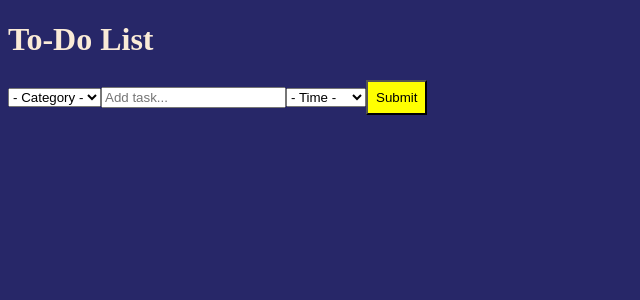
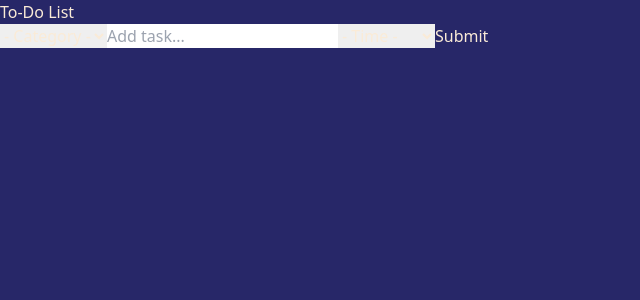
Before and after one commit to StevieBrooks/ReactTodoApp, a React (Create React App) app: page / in a window 1280 px wide. Shown: the top 300 px of the page, without its empty margins (0-640 px from the left). Built offline with nearby package versions, Linux system fonts and the light colour scheme.

Commit message:
add tailwindcss to project

```diff
--- a/package.json
+++ b/package.json
@@ -37,6 +37,7 @@
     ]
   },
   "devDependencies": {
-    "gh-pages": "^6.0.0"
+    "gh-pages": "^6.0.0",
+    "tailwindcss": "^3.3.3"
   }
 }
--- a/src/App.css
+++ b/src/App.css
@@ -1,3 +1,7 @@
+@tailwind base;
+@tailwind components;
+@tailwind utilities;
+
 body {
   background-color: rgb(39, 39, 104);
   color: antiquewhite;
@@ -6,11 +10,3 @@ body {
 body.reverse {
   background-color: antiquewhite;
 }
-
-.btn {
-  padding: .5rem;
-}
-
-.submit-btn-style {
-  background-color: yellow;
-}
--- a/src/App.js
+++ b/src/App.js
@@ -21,11 +21,9 @@ function App() {
   }
 
   const manageTasks = (item) => {
-    console.log(item)
 
     let updatedTasks = [...tasks]
     updatedTasks = updatedTasks.filter((task, index) => index !== item[0])
-    console.log(updatedTasks)
     setTasks(updatedTasks)
 
     setCompTasks([item[1], ...compTasks])
--- a/src/components/TaskCard.jsx
+++ b/src/components/TaskCard.jsx
@@ -1,3 +1,4 @@
+import '../App.css';
 
 function TaskCard( { tasks, setTasks, task, index } ) {
 
@@ -10,7 +11,7 @@ function TaskCard( { tasks, setTasks, task, index } ) {
     return (<>
 
         <button onClick={doneClick}>Done</button>
-        <p>{task.type}</p>
+        <p className="bg-red-500 text-white p-4">{task.type}</p>
         <li>{task.task}</li>
         <p><strong>Assigned to: </strong>{task.assigned}</p>
         <button>Delete</button>
--- a/src/components/TaskContainer.jsx
+++ b/src/components/TaskContainer.jsx
@@ -6,7 +6,7 @@ function TaskContainer( { tasks, setTasks } ) {
         <ul>
             {tasks.map((task, index) => (
 
-                <div key={index} data-index={index}>
+                <div key={index}>
                     <TaskCard tasks={tasks} setTasks={setTasks} task={task} index={index} />
                 </div>
 
--- /dev/null
+++ b/tailwind.config.js
@@ -0,0 +1,10 @@
+/** @type {import('tailwindcss').Config} */
+module.exports = {
+  content: [
+    "./src/**/*.{js,jsx,ts,tsx}",
+  ],
+  theme: {
+    extend: {},
+  },
+  plugins: [],
+}
```
Also changed, not shown: 1 other file (tests, documents, lock files or other folders).
